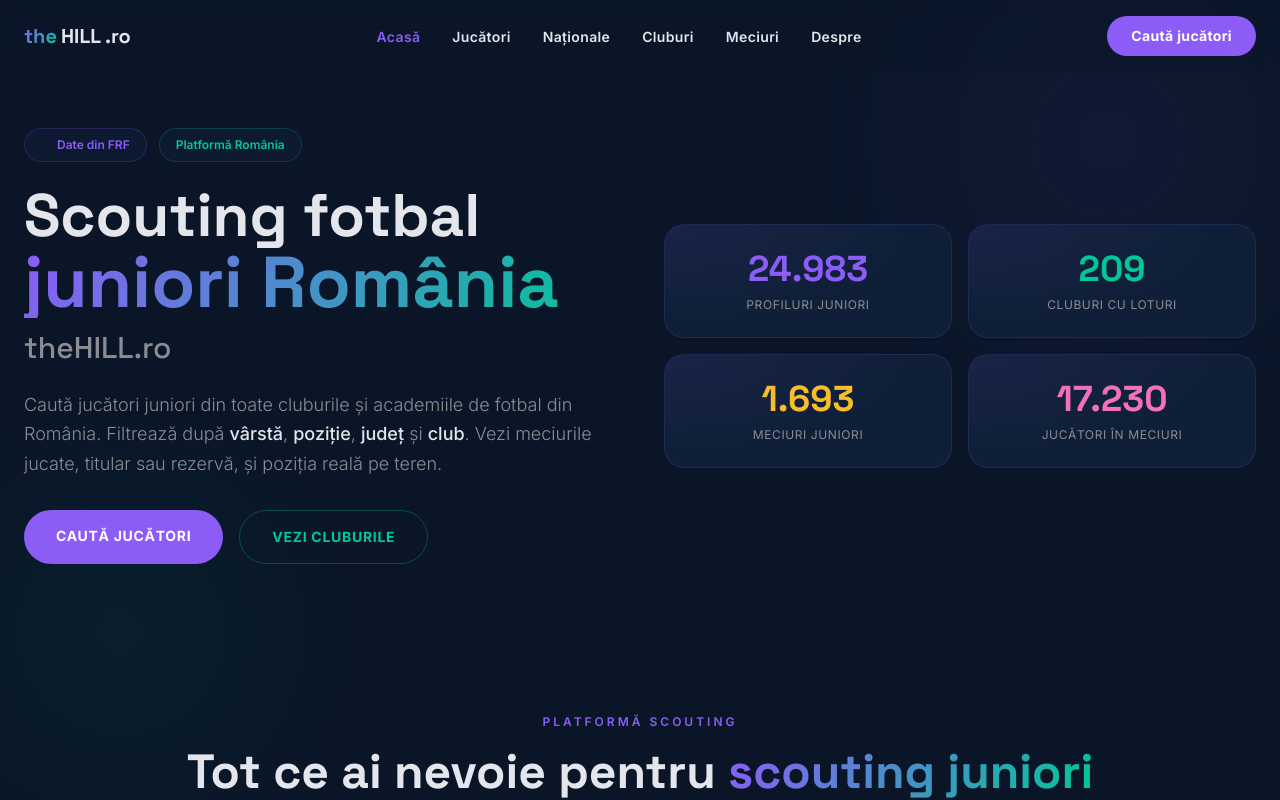
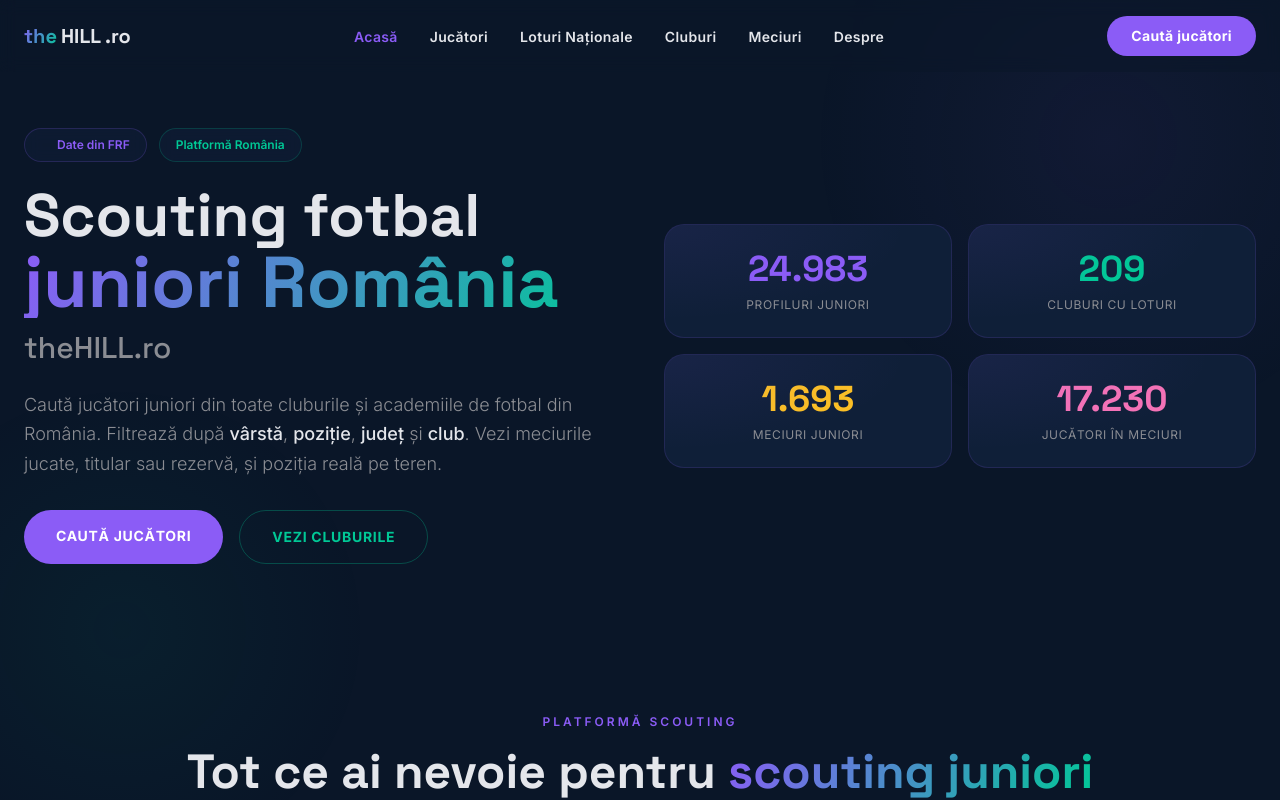
Before and after one commit to policolor-website/thehill, a Next.js app: page / in a window 1280 px wide. Shown: the top 800 px of the page. Built offline with nearby package versions, Linux system fonts and the light colour scheme.

Commit message:
Schimba label meniu din 'Nationale' in 'Loturi Nationale'

```diff
--- a/src/components/Navbar.tsx
+++ b/src/components/Navbar.tsx
@@ -7,7 +7,7 @@
 const navLinks = [
   { href: "/", label: "Acasă" },
   { href: "/jucatori", label: "Jucători" },
-  { href: "/echipe-nationale", label: "Naționale" },
+  { href: "/echipe-nationale", label: "Loturi Naționale" },
   { href: "/cluburi", label: "Cluburi" },
   { href: "/meciuri", label: "Meciuri" },
   { href: "/despre", label: "Despre" },
```
